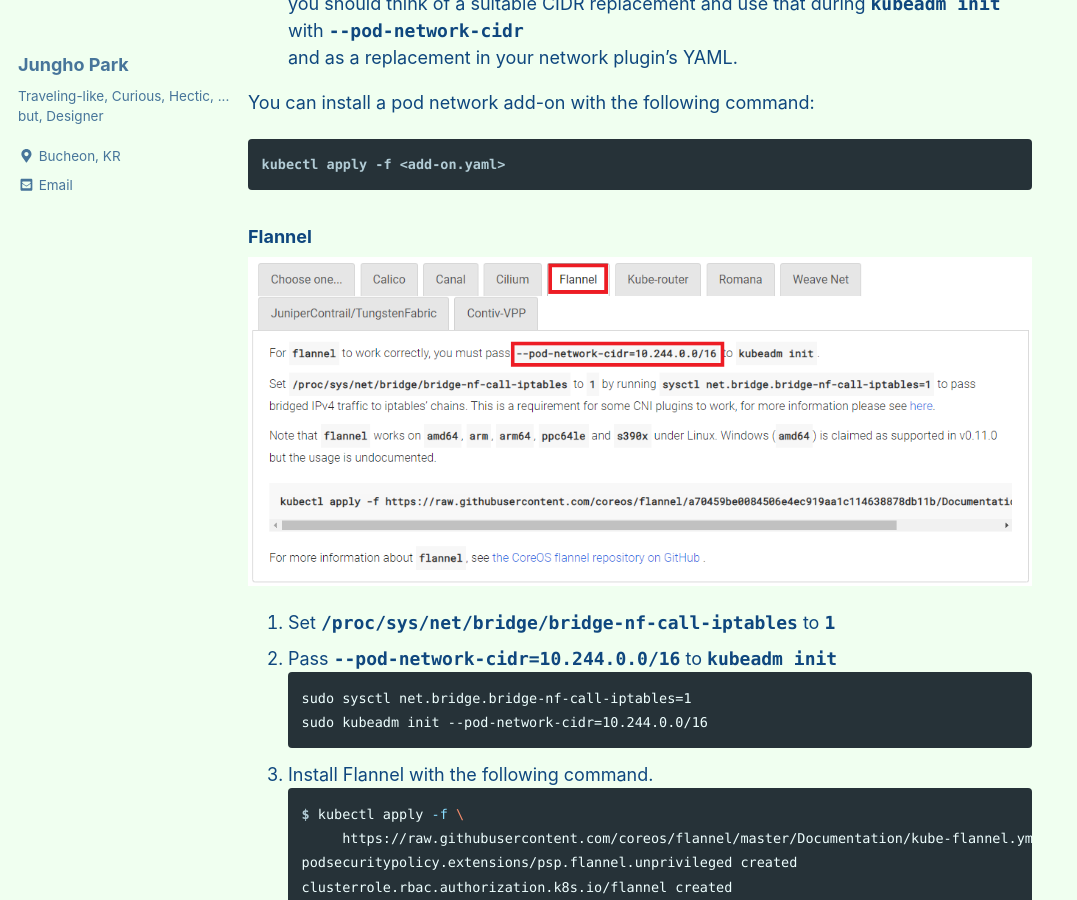
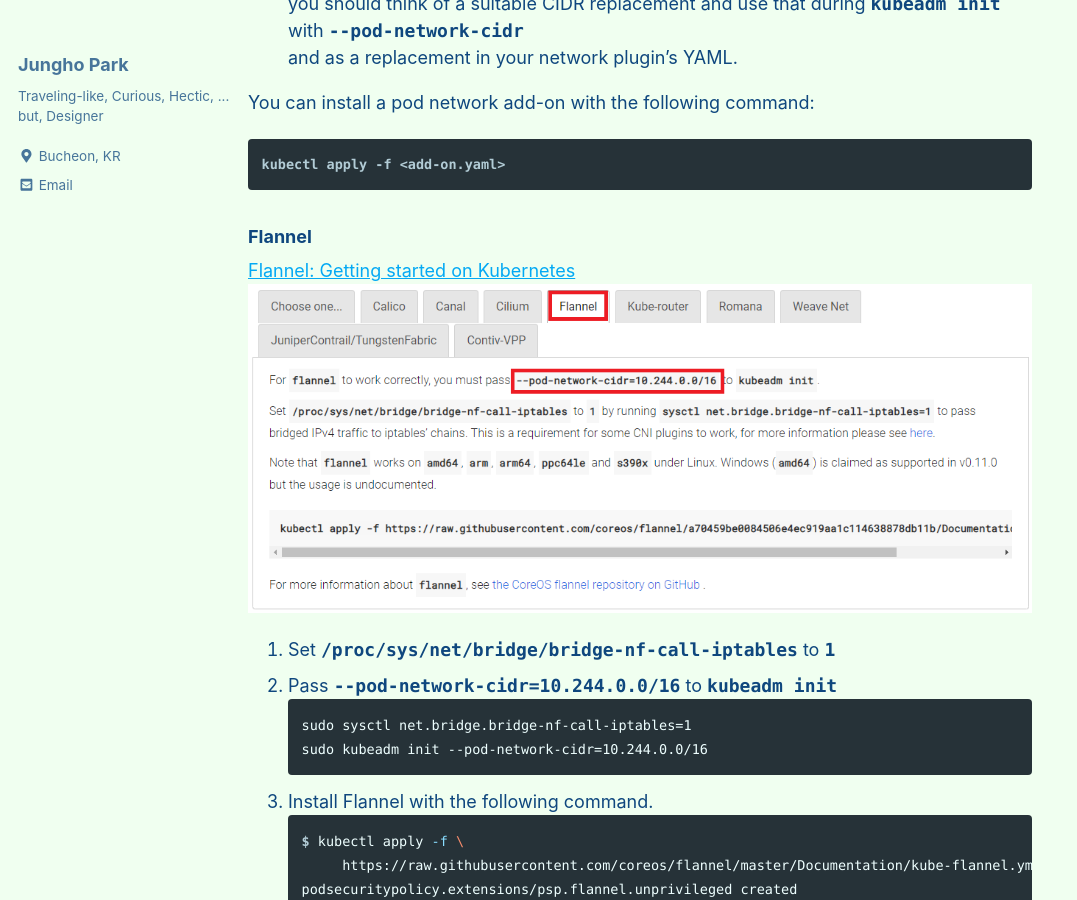
Before and after one commit to unipark00/tekrepo, a Jekyll site: the page built from _posts/2019-04-07-configure-k8s-cluster.md, in a window 1280 px wide and 900 px high, scrolled down 2324 px. Shown: the whole window, without its empty margins (0-1077 px from the left). Built offline with Jekyll 4.4.1, drawn with Linux system fonts in a browser that asks for light colours; cached includes are drawn as plain includes.

Commit message:
Update 2019-04-07-configure-k8s-cluster.md

````diff
--- a/_posts/2019-04-07-configure-k8s-cluster.md
+++ b/_posts/2019-04-07-configure-k8s-cluster.md
@@ -73,6 +73,7 @@ kubectl apply -f <add-on.yaml>
 ```
 
 ### Flannel
+[Flannel: Getting started on Kubernetes](https://kubernetes.io/docs/setup/independent/create-cluster-kubeadm/#pod-network)
 ![flannel](https://github.com/unipark00/tekrepo/blob/master/_posts/20190411_132750.png?raw=true)
 1. Set **`/proc/sys/net/bridge/bridge-nf-call-iptables`** to **`1`**
 2. Pass **`--pod-network-cidr=10.244.0.0/16`** to **`kubeadm init`**
````
